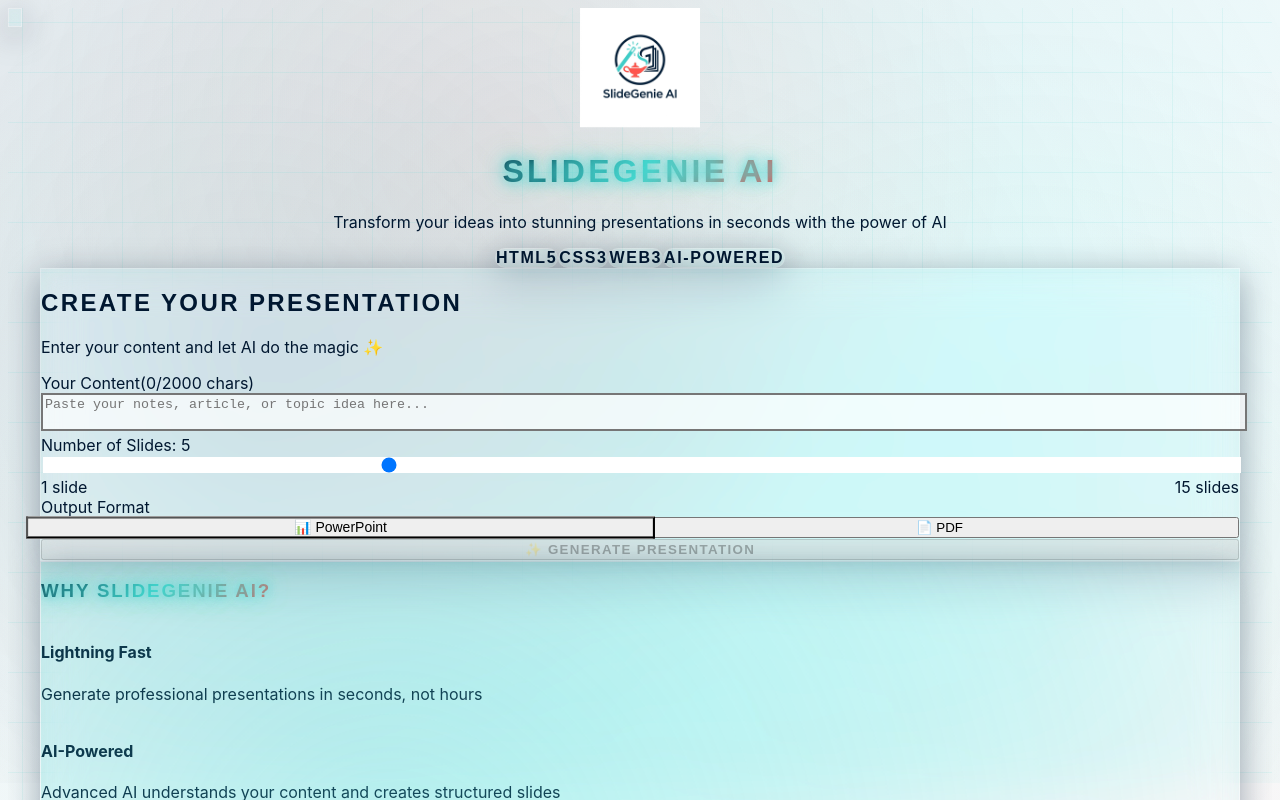
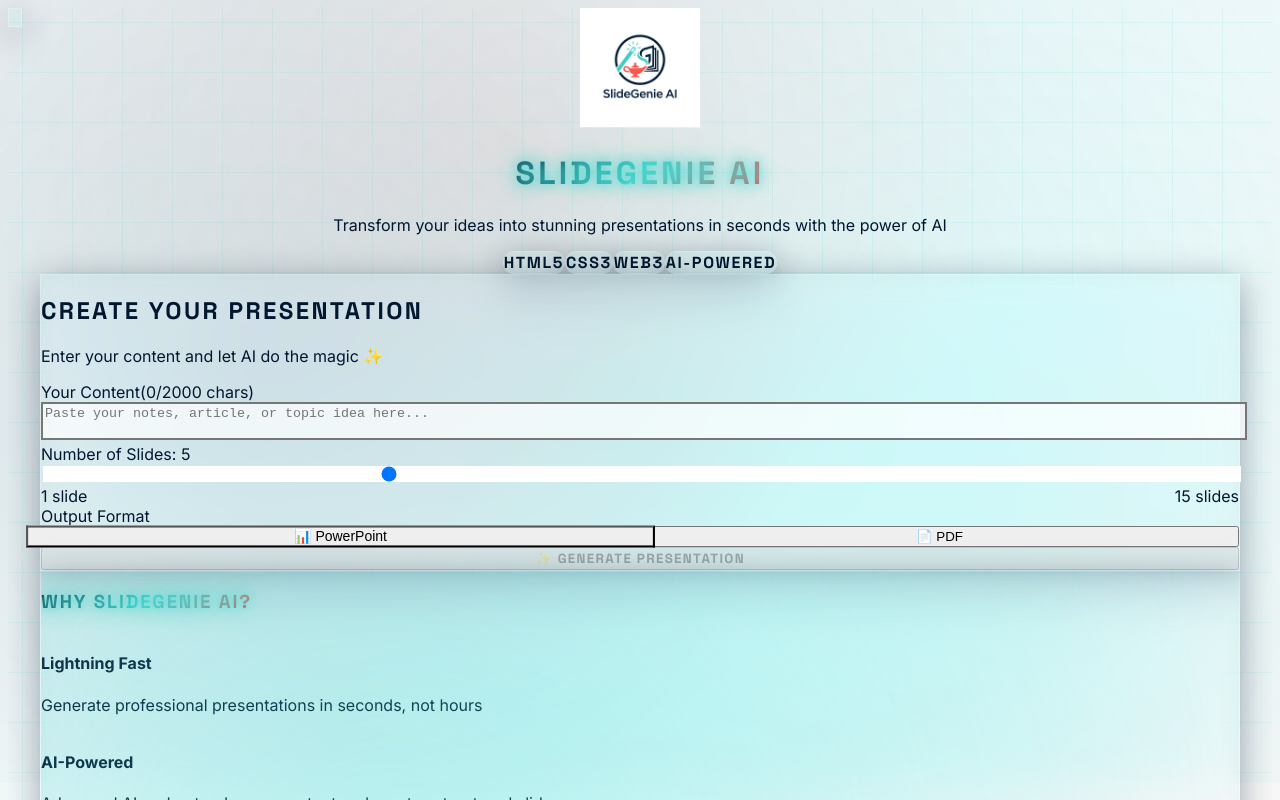
Before and after one commit to Bharath-Kumar-K-0930/SlideGenie, a Next.js app in the folder frontend/: page / in a window 1280 px wide. Shown: the top 800 px of the page. Built offline with nearby package versions, Linux system fonts and the light colour scheme; no server answers.

Commit message:
Fix CSS import order - move font import before tailwind directives

```diff
--- a/frontend/app/globals.css
+++ b/frontend/app/globals.css
@@ -1,9 +1,9 @@
+/* Modern Web3 Fonts - Must be first */
+@import url('https://fonts.googleapis.com/css2?family=Space+Grotesk:wght@300;400;500;600;700&family=Inter:wght@300;400;500;600;700;800;900&display=swap');
+
 @tailwind base;
 @tailwind components;
 @tailwind utilities;
-
-/* Modern Web3 Fonts */
-@import url('https://fonts.googleapis.com/css2?family=Space+Grotesk:wght@300;400;500;600;700&family=Inter:wght@300;400;500;600;700;800;900&display=swap');
 
 :root {
   /* Light mode colors */
```
